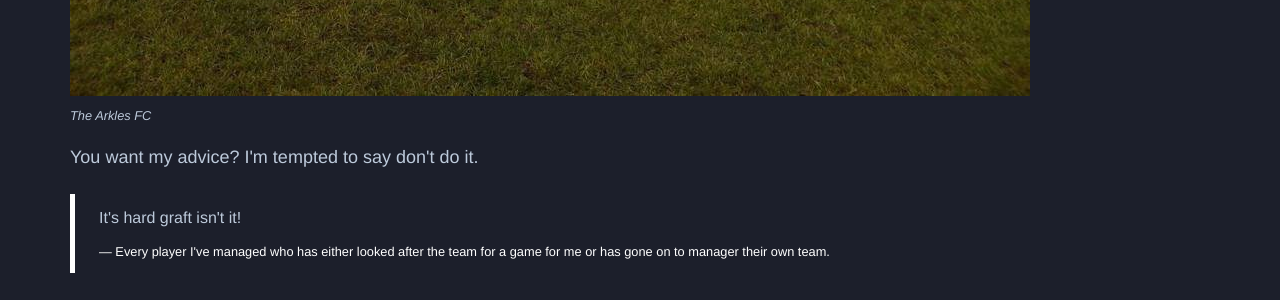
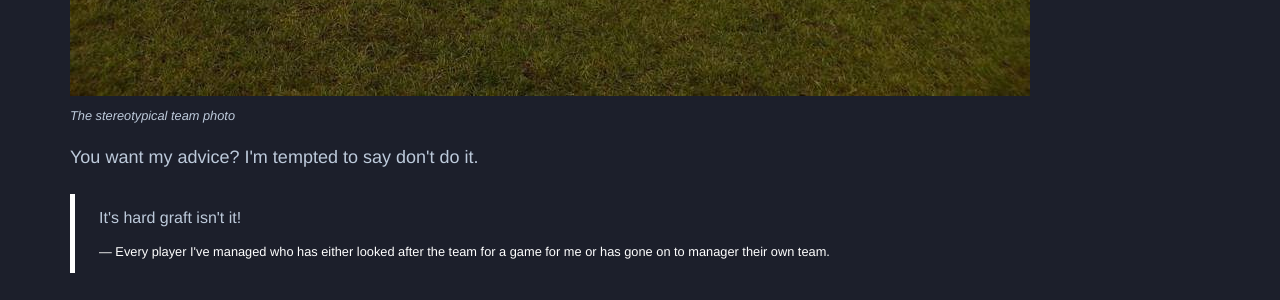
Before and after one commit to iamjimtaylor/iamjimtaylor, a Jekyll site: the page built from _posts/2016-03-28-running-a-sunday-league-football-team.md, in a window 1280 px wide and 900 px high, scrolled down 616 px. Shown: the part 152-452 px from the top of the window. Built offline with Jekyll 4.4.1, drawn with Linux system fonts in a browser that asks for light colours; comment, search, counter and statistics services are not loaded.

Commit message:
Update 2016-03-28-running-a-sunday-league-football-team.md

```diff
--- a/_posts/2016-03-28-running-a-sunday-league-football-team.md
+++ b/_posts/2016-03-28-running-a-sunday-league-football-team.md
@@ -5,7 +5,7 @@ date:   2016-03-28 18:40:00 +0000
 excerpt: "I was a Sunday League Manager for over 6 years until I called it a day recently. This is my opinion based on my experiences."
 permalink: posts/running-a-sunday-league-football-team/
 image_url: /images/the-arkles-fc.jpg
-image_alt: The Arkles FC
+image_alt: The stereotypical team photo
 image_width: 960
 image_height: 717
 ---
```
